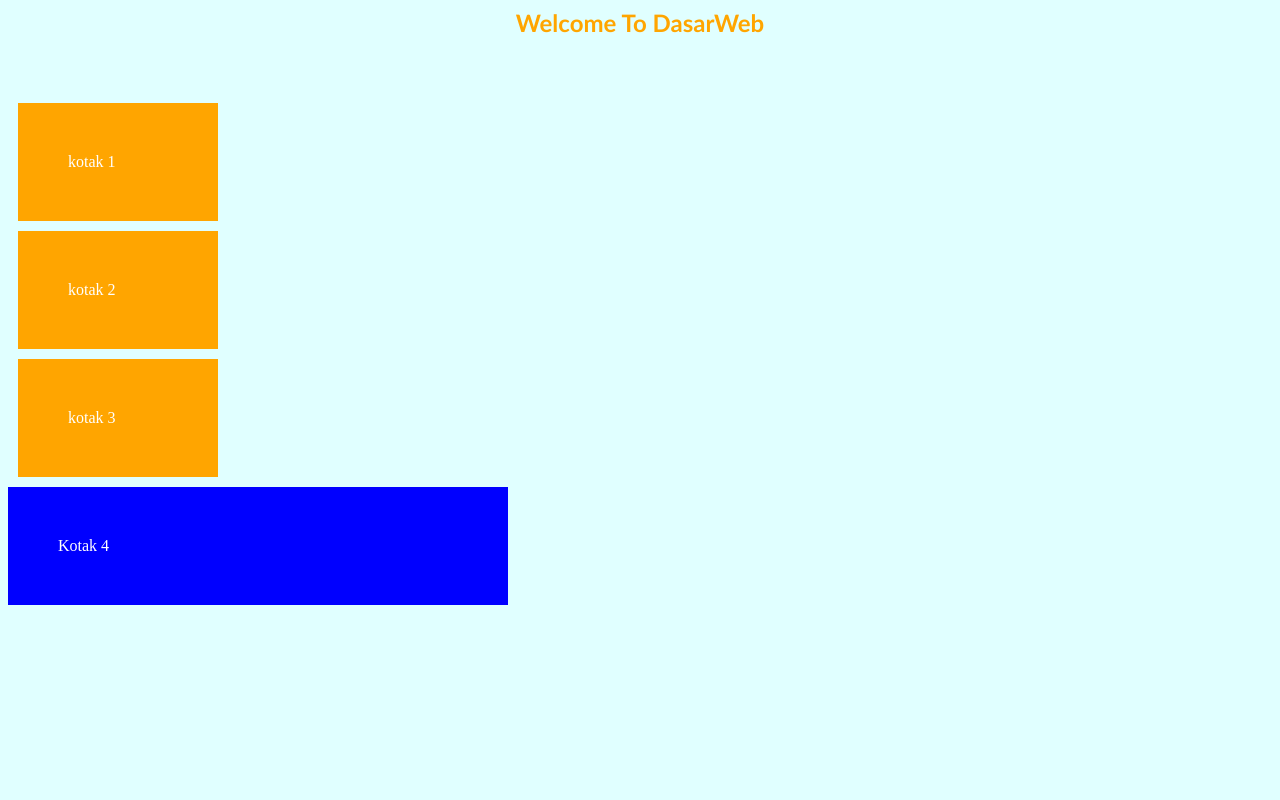
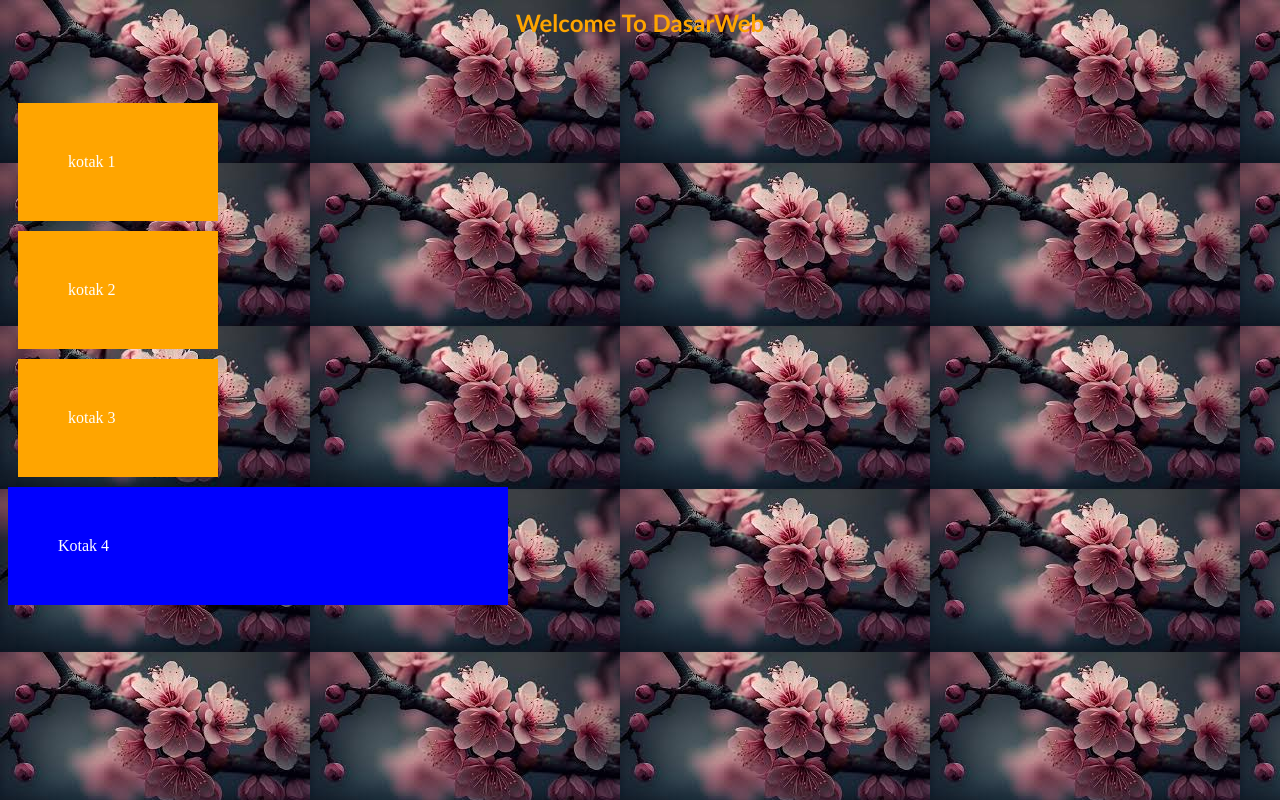
Before and after one commit to Anandarahmawati24/dasarWeb, a PHP site: page / in a window 1280 px wide. Run offline with PHP 8.4, Linux system fonts and the light colour scheme.

Commit message:
praktikum 5 soal no 4

```diff
--- a/Pertemuan2/style.css
+++ b/Pertemuan2/style.css
@@ -20,6 +20,6 @@ h2{
 }
 
 body{
-    background: lightcyan;
+    background: url('bunga2.jpeg');
     color: white;
 }
```
Also changed, not shown: Pertemuan2/bunga2.jpeg (added).
